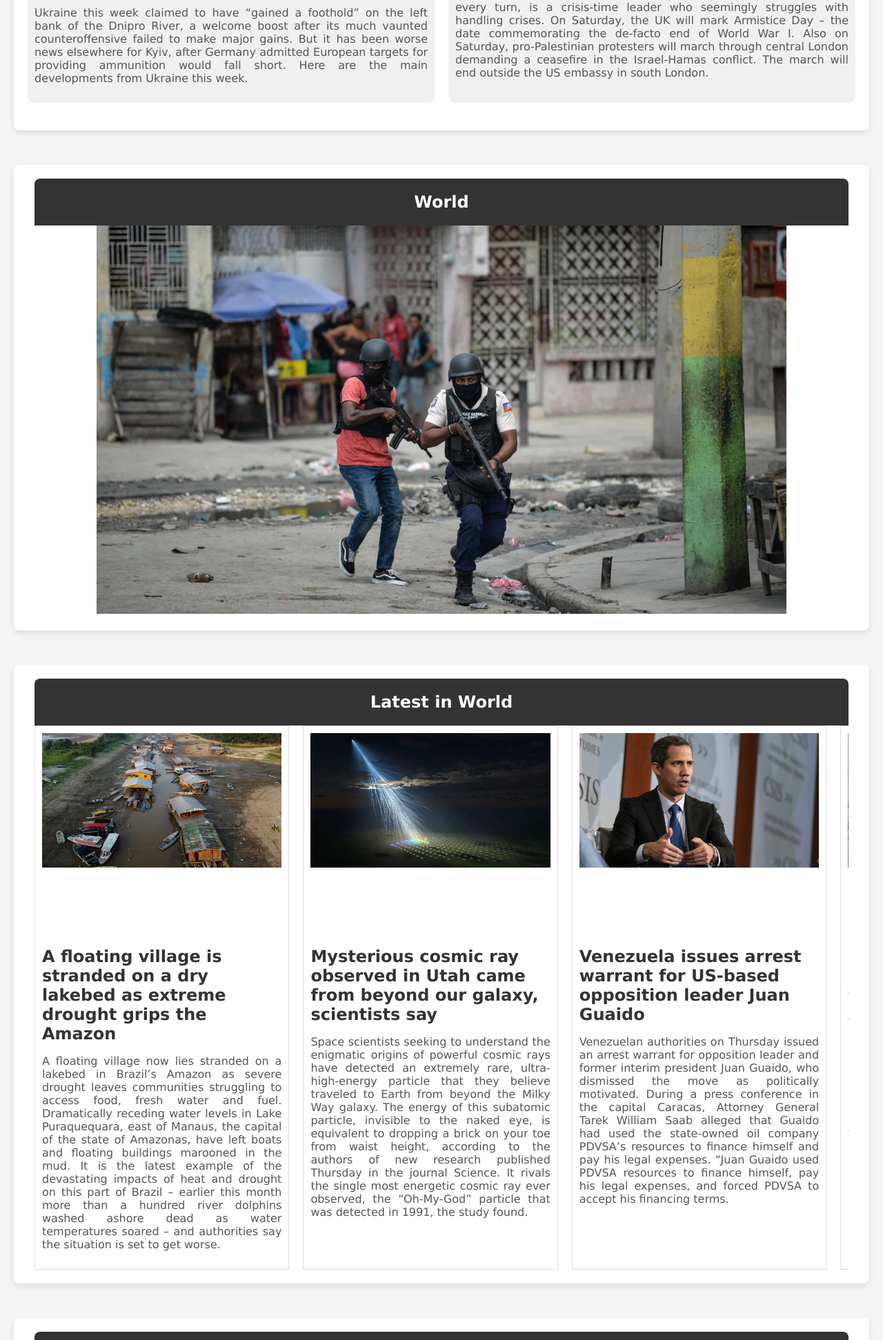
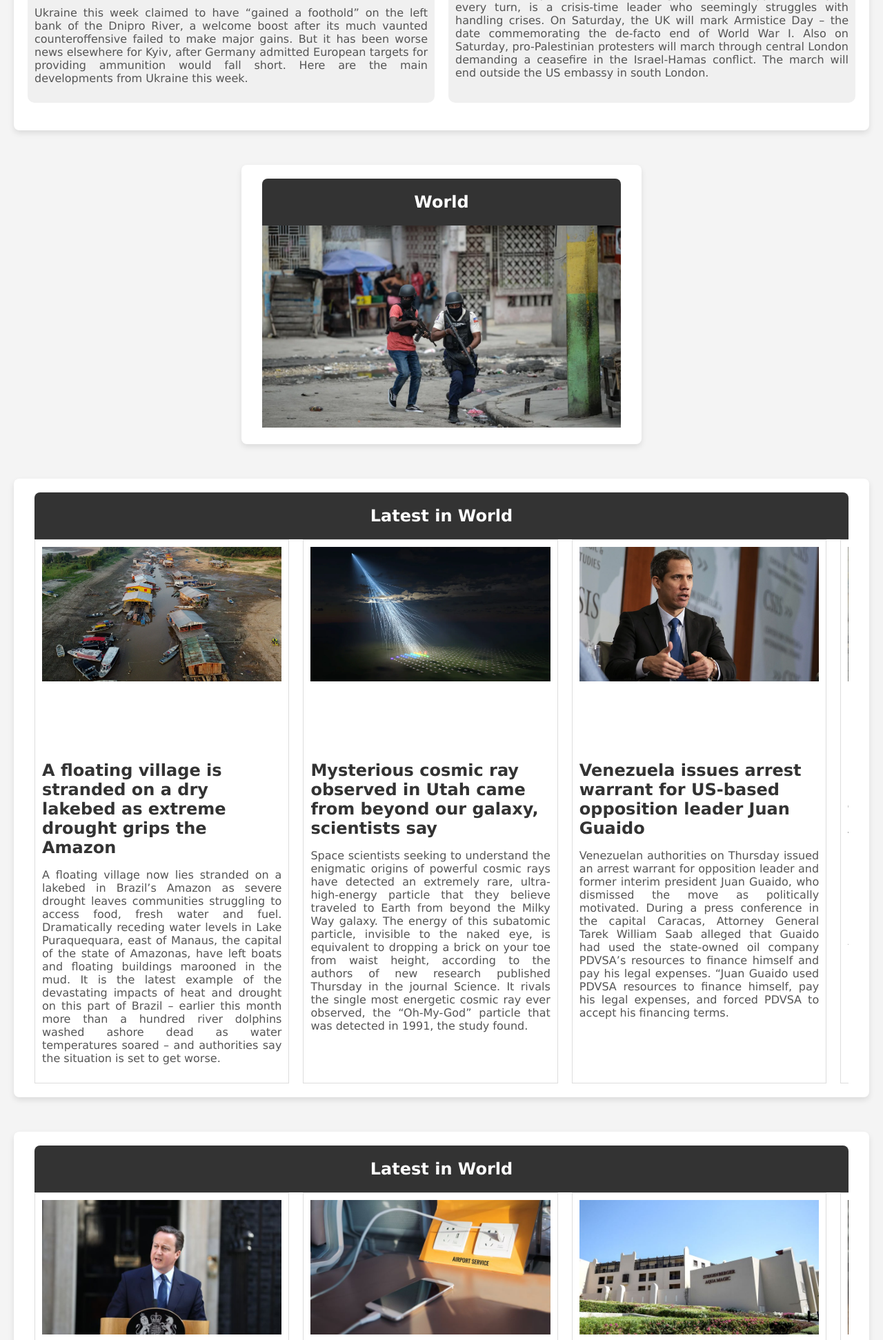
Before and after one commit to lindgeci/ProjektiFinal, a PHP site: page /World.html in a window 1280 px wide. Shown: the part 1391-3334 px from the top of the page at 69% size. Run offline with PHP 8.4, Linux system fonts and the light colour scheme.

Commit message:
07.12.2023(Perditsim)

```diff
--- a/Test Projekti/Business.html
+++ b/Test Projekti/Business.html
@@ -130,7 +130,7 @@
         </div>
     </div>
 
-<div class="lajmi2">
+<div class="lajmi3">
     <div class="page2">
         <div class="box" >
 
--- a/Test Projekti/Health.html
+++ b/Test Projekti/Health.html
@@ -126,7 +126,7 @@
         </div>
     </div>
 
-<div class="lajmi2">
+<div class="lajmi3">
     <div class="page2">
         <div class="box" >
 
--- a/Test Projekti/Sports.html
+++ b/Test Projekti/Sports.html
@@ -127,7 +127,7 @@
         </div>
     </div>
 
-<div class="lajmi2">
+<div class="lajmi3">
     <div class="page2">
         <div class="box" >
 
--- a/Test Projekti/Technology.html
+++ b/Test Projekti/Technology.html
@@ -126,9 +126,10 @@
         </div>
     </div>
 
-<div class="lajmi2">
+<div class="lajmi3">
     <div class="page2">
         <div class="box" >
+
 
 
             <div class="title">
--- a/Test Projekti/World.html
+++ b/Test Projekti/World.html
@@ -124,7 +124,7 @@
         </div>
     </div>
 
-<div class="lajmi2">
+<div class="lajmi3">
     <div class="page2">
         <div class="box" >
 
--- a/Test Projekti/index.html
+++ b/Test Projekti/index.html
@@ -91,7 +91,7 @@
         </div>
     </div>
 
-    <div class="lajmi2">
+    <div class="lajmi3">
         <div class="page2">
             <div class="box" >
 
--- a/Test Projekti/style.css
+++ b/Test Projekti/style.css
@@ -2,8 +2,15 @@
     box-sizing: border-box;
 
 }
-@media screen and (max-width: 250px) {
-    html{
+@media screen and (max-width: 682.50px) {
+    body{
+
+        background-color: rgb(29, 11, 14);
+    }
+}
+
+@media screen and (max-height: 477.50px) {
+    body{
 
         background-color: rgb(29, 11, 14);
     }
@@ -201,8 +208,8 @@ textarea {
 .lajmi2 {
     margin-bottom: 50px;
     margin-top: 50px;
-    margin-left: 20px;
-    margin-right: 20px;
+    margin-left: 350px;
+    margin-right: 350px;
     padding: 20px;
     background-color: #fff;
     border-radius: 8px;
```
